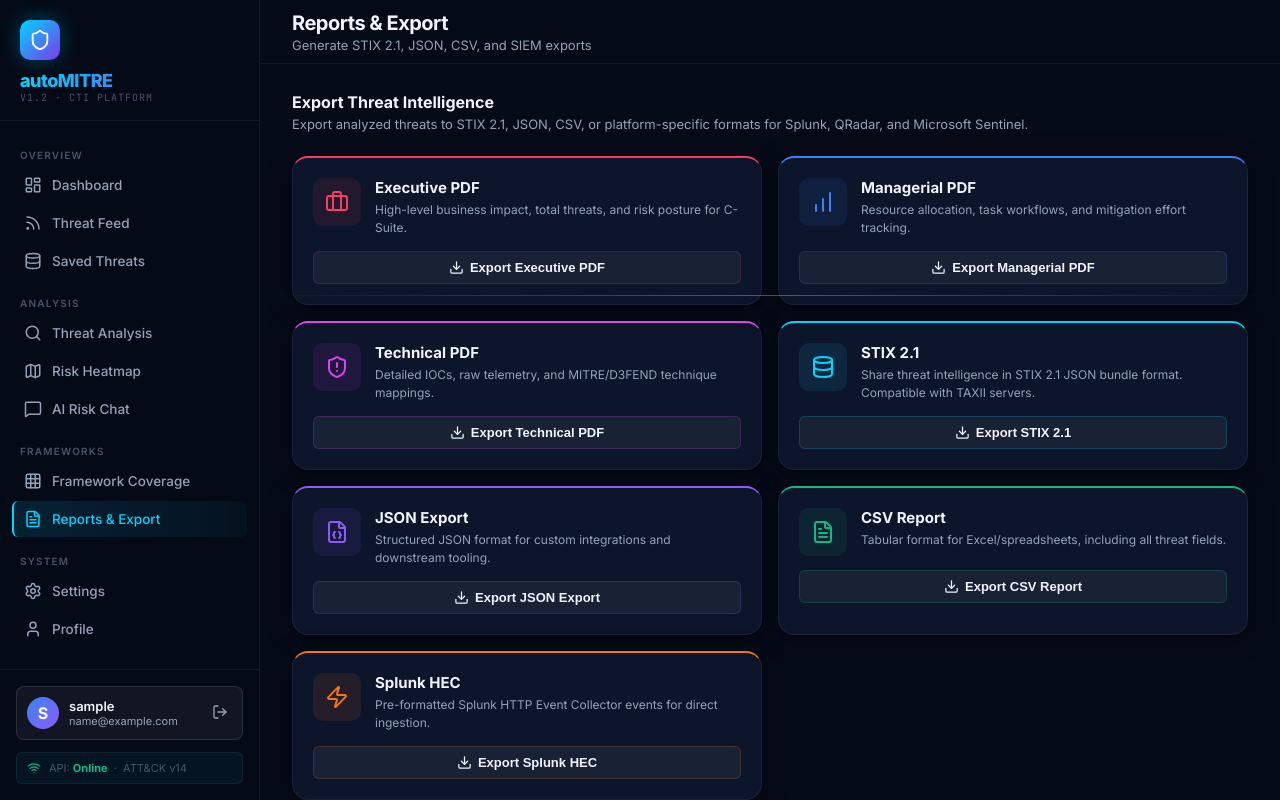
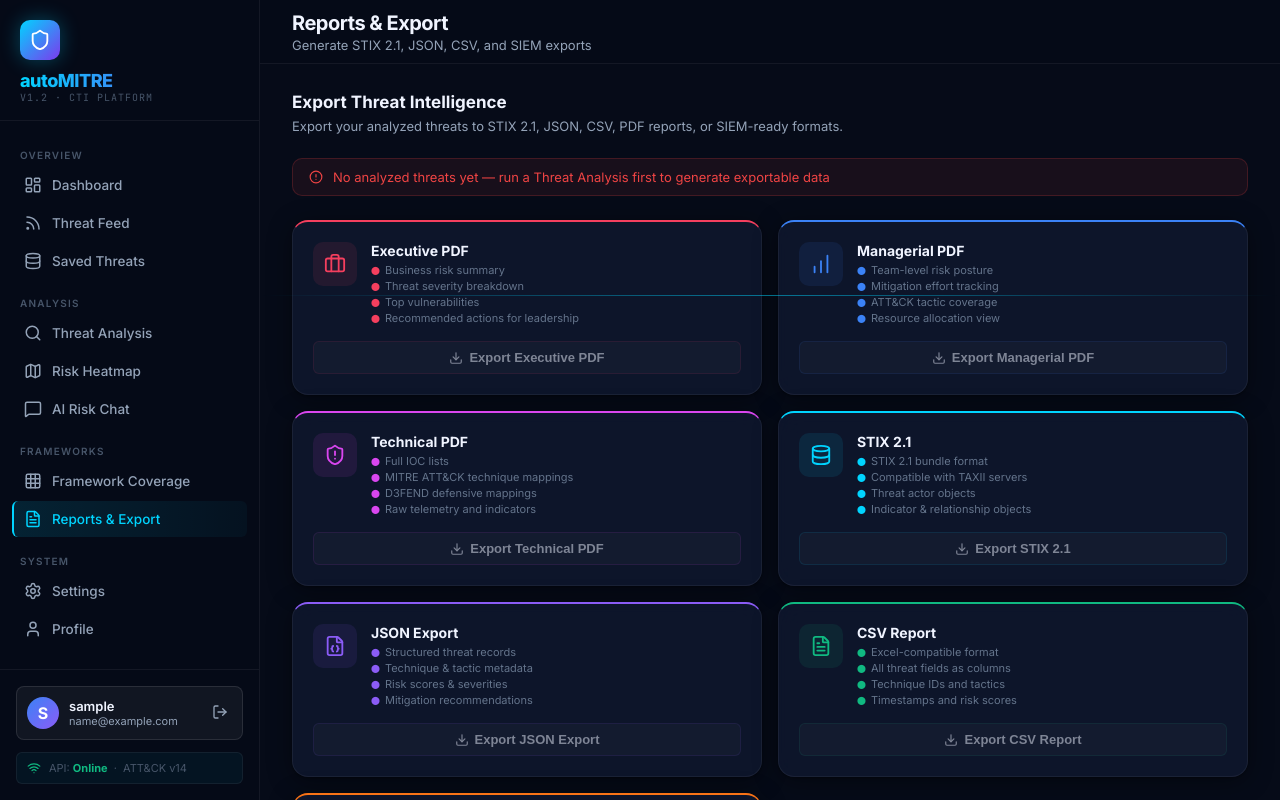
Before and after one commit to moustafa-elshenawy/autoMITRE1.2, a React (Vite) app in the folder frontend/: page /reports in a window 1280 px wide. Built offline with nearby package versions, Linux system fonts and the light colour scheme; no server answers; sample sign-in values are in the browser's storage.

Commit message:
fix: Reports page — real threat IDs, proper download handling, content descriptions

```diff
--- a/frontend/src/pages/Reports.jsx
+++ b/frontend/src/pages/Reports.jsx
@@ -1,80 +1,219 @@
-import { useState } from 'react'
-import { Download, FileJson, FileText, Database, Zap, CheckCircle, Briefcase, ShieldAlert, BarChart } from 'lucide-react'
+import { useState, useEffect } from 'react'
+import { Download, FileJson, FileText, Database, Zap, CheckCircle, Briefcase, ShieldAlert, BarChart, AlertCircle, Info, Loader } from 'lucide-react'
 import axios from 'axios'
 
 const API = 'http://localhost:8000'
 
 const EXPORT_FORMATS = [
-    { id: 'executive', isPdf: true, icon: <Briefcase size={24} />, name: 'Executive PDF', desc: 'High-level business impact, total threats, and risk posture for C-Suite.', color: '#f43f5e', endpoint: '/api/export/pdf' },
-    { id: 'managerial', isPdf: true, icon: <BarChart size={24} />, name: 'Managerial PDF', desc: 'Resource allocation, task workflows, and mitigation effort tracking.', color: '#3b82f6', endpoint: '/api/export/pdf' },
-    { id: 'technical', isPdf: true, icon: <ShieldAlert size={24} />, name: 'Technical PDF', desc: 'Detailed IOCs, raw telemetry, and MITRE/D3FEND technique mappings.', color: '#d946ef', endpoint: '/api/export/pdf' },
-    { id: 'stix', icon: <Database size={24} />, name: 'STIX 2.1', desc: 'Share threat intelligence in STIX 2.1 JSON bundle format. Compatible with TAXII servers.', color: '#00d4ff', endpoint: '/api/export/stix' },
-    { id: 'json', icon: <FileJson size={24} />, name: 'JSON Export', desc: 'Structured JSON format for custom integrations and downstream tooling.', color: '#8b5cf6', endpoint: '/api/export/json' },
-    { id: 'csv', icon: <FileText size={24} />, name: 'CSV Report', desc: 'Tabular format for Excel/spreadsheets, including all threat fields.', color: '#10b981', endpoint: '/api/export/csv' },
-    { id: 'splunk', icon: <Zap size={24} />, name: 'Splunk HEC', desc: 'Pre-formatted Splunk HTTP Event Collector events for direct ingestion.', color: '#f97316', endpoint: '/api/export/splunk' },
+    {
+        id: 'executive', isPdf: true,
+        icon: <Briefcase size={22} />,
+        name: 'Executive PDF',
+        color: '#f43f5e',
+        endpoint: '/api/export/pdf',
+        contains: ['Business risk summary', 'Threat severity breakdown', 'Top vulnerabilities', 'Recommended actions for leadership'],
+    },
+    {
+        id: 'managerial', isPdf: true,
+        icon: <BarChart size={22} />,
+        name: 'Managerial PDF',
+        color: '#3b82f6',
+        endpoint: '/api/export/pdf',
+        contains: ['Team-level risk posture', 'Mitigation effort tracking', 'ATT&CK tactic coverage', 'Resource allocation view'],
+    },
+    {
+        id: 'technical', isPdf: true,
+        icon: <ShieldAlert size={22} />,
+        name: 'Technical PDF',
+        color: '#d946ef',
+        endpoint: '/api/export/pdf',
+        contains: ['Full IOC lists', 'MITRE ATT&CK technique mappings', 'D3FEND defensive mappings', 'Raw telemetry and indicators'],
+    },
+    {
+        id: 'stix',
+        icon: <Database size={22} />,
+        name: 'STIX 2.1',
+        color: '#00d4ff',
+        endpoint: '/api/export/stix',
+        contains: ['STIX 2.1 bundle format', 'Compatible with TAXII servers', 'Threat actor objects', 'Indicator & relationship objects'],
+    },
+    {
+        id: 'json',
+        icon: <FileJson size={22} />,
+        name: 'JSON Export',
+        color: '#8b5cf6',
+        endpoint: '/api/export/json',
+        contains: ['Structured threat records', 'Technique & tactic metadata', 'Risk scores & severities', 'Mitigation recommendations'],
+    },
+    {
+        id: 'csv',
+        icon: <FileText size={22} />,
+        name: 'CSV Report',
+        color: '#10b981',
+        endpoint: '/api/export/csv',
+        contains: ['Excel-compatible format', 'All threat fields as columns', 'Technique IDs and tactics', 'Timestamps and risk scores'],
+    },
+    {
+        id: 'splunk',
+        icon: <Zap size={22} />,
+        name: 'Splunk HEC',
+        color: '#f97316',
+        endpoint: '/api/export/splunk',
+        contains: ['Pre-formatted Splunk events', 'HTTP Event Collector ready', 'Indexed threat data', 'Direct SIEM ingestion'],
+    },
 ]
+
+function authHeader() {
+    const t = localStorage.getItem('token')
+    return t ? { Authorization: `Bearer ${t}` } : {}
+}
 
 export default function Reports() {
     const [exporting, setExporting] = useState({})
     const [exported, setExported] = useState({})
+    const [exportError, setExportError] = useState({})
+    const [threats, setThreats] = useState([])
+    const [loadingThreats, setLoadingThreats] = useState(true)
+
+    // Fetch user's analyzed threats to get real IDs
+    useEffect(() => {
+        axios.get(`${API}/api/users/history`, { headers: authHeader() })
+            .then(r => {
+                const items = r.data?.items || r.data?.history || r.data || []
+                setThreats(Array.isArray(items) ? items : [])
+            })
+            .catch(() => setThreats([]))
+            .finally(() => setLoadingThreats(false))
+    }, [])
+
+    const threatIds = threats.map(t => t.id || t.threat_id).filter(Boolean)
+    const hasThreats = threatIds.length > 0
 
     const handleExport = async (fmt) => {
+        if (!hasThreats) return
+
         setExporting(p => ({ ...p, [fmt.id]: true }))
+        setExportError(p => ({ ...p, [fmt.id]: null }))
+
         try {
-            const token = localStorage.getItem('token')
-            const headers = token ? { Authorization: `Bearer ${token}` } : {}
-            // The original code used fmt.endpoint directly, which is fine.
-            // The provided snippet introduced a new path logic, but it seems to be a simplification
-            // or a different context. Sticking to the original fmt.endpoint for consistency
-            // with the EXPORT_FORMATS definition.
-            const path = fmt.endpoint
-            const payload = { threat_ids: ['demo-threat-001'], format: fmt.id } // Using 'demo-threat-001' as in original code
+            const payload = { threat_ids: threatIds, format: fmt.id }
+            const isBinary = fmt.isPdf || fmt.id === 'csv'
 
-            const r = await axios.post(`${API}${path}`, payload, { responseType: 'blob', headers })
-            const blob = r.data // The responseType: 'blob' means r.data is already a Blob
-            const url = URL.createObjectURL(blob)
-            const a = document.createElement('a')
-            a.href = url
-            // Determine file extension based on format ID
-            const ext = fmt.isPdf ? 'pdf' : (fmt.id === 'csv' ? 'csv' : 'json')
-            a.download = `autoMITRE_${fmt.id}_export.${ext}`
-            a.click()
-            URL.revokeObjectURL(url)
+            const r = await axios.post(`${API}${fmt.endpoint}`, payload, {
+                headers: authHeader(),
+                responseType: isBinary ? 'blob' : 'json',
+            })
+
+            if (isBinary) {
+                // PDF / CSV — trigger browser download
+                const blob = new Blob([r.data], {
+                    type: fmt.isPdf ? 'application/pdf' : 'text/csv',
+                })
+                const url = URL.createObjectURL(blob)
+                const a = document.createElement('a')
+                a.href = url
+                a.download = `autoMITRE_${fmt.id}_report.${fmt.isPdf ? 'pdf' : 'csv'}`
+                document.body.appendChild(a)
+                a.click()
+                document.body.removeChild(a)
+                URL.revokeObjectURL(url)
+            } else {
+                // JSON / STIX / Splunk — stringify and download as .json
+                const text = JSON.stringify(r.data, null, 2)
+                const blob = new Blob([text], { type: 'application/json' })
+                const url = URL.createObjectURL(blob)
+                const a = document.createElement('a')
+                a.href = url
+                a.download = `autoMITRE_${fmt.id}_export.json`
+                document.body.appendChild(a)
+                a.click()
+                document.body.removeChild(a)
+                URL.revokeObjectURL(url)
+            }
+
             setExported(p => ({ ...p, [fmt.id]: true }))
             setTimeout(() => setExported(p => ({ ...p, [fmt.id]: false })), 3000)
-        } catch {
-            alert('Backend unavailable. Start the API server first.')
+        } catch (err) {
+            const msg = err.response?.data?.detail || err.message || 'Export failed'
+            setExportError(p => ({ ...p, [fmt.id]: msg }))
         }
         setExporting(p => ({ ...p, [fmt.id]: false }))
     }
 
     return (
         <div>
+            {/* Header */}
             <div style={{ marginBottom: 24 }}>
-                <h2 style={{ fontSize: 16, fontWeight: 700, marginBottom: 4 }}>Export Threat Intelligence</h2>
-                <p style={{ fontSize: 13, color: '#94a3b8' }}>Export analyzed threats to STIX 2.1, JSON, CSV, or platform-specific formats for Splunk, QRadar, and Microsoft Sentinel.</p>
+                <h2 style={{ fontSize: 17, fontWeight: 700, marginBottom: 6 }}>Export Threat Intelligence</h2>
+                <p style={{ fontSize: 13, color: '#94a3b8' }}>
+                    Export your analyzed threats to STIX 2.1, JSON, CSV, PDF reports, or SIEM-ready formats.
+                </p>
             </div>
 
+            {/* Threat count banner */}
+            <div style={{
+                display: 'flex', alignItems: 'center', gap: 10, padding: '10px 16px',
+                borderRadius: 10, marginBottom: 24,
+                background: hasThreats ? 'rgba(16,185,129,0.08)' : 'rgba(239,68,68,0.08)',
+                border: `1px solid ${hasThreats ? 'rgba(16,185,129,0.2)' : 'rgba(239,68,68,0.2)'}`,
+                color: hasThreats ? '#10b981' : '#ef4444', fontSize: 13,
+            }}>
+                {loadingThreats
+                    ? <><Loader size={14} className="spinning" /> Loading your threats...</>
+                    : hasThreats
+                        ? <><CheckCircle size={14} /> {threatIds.length} analyzed threat{threatIds.length > 1 ? 's' : ''} ready to export</>
+                        : <><AlertCircle size={14} /> No analyzed threats yet — run a Threat Analysis first to generate exportable data</>
+                }
+            </div>
+
+            {/* Export Cards */}
             <div className="grid-2" style={{ marginBottom: 28 }}>
                 {EXPORT_FORMATS.map(fmt => (
                     <div key={fmt.id} className="card" style={{ borderTop: `2px solid ${fmt.color}` }}>
-                        <div style={{ display: 'flex', align: 'flex-start', gap: 14, marginBottom: 14 }}>
-                            <div style={{ width: 48, height: 48, borderRadius: 10, background: `${fmt.color}18`, display: 'flex', alignItems: 'center', justifyContent: 'center', flexShrink: 0, color: fmt.color }}>
+                        {/* Card header */}
+                        <div style={{ display: 'flex', alignItems: 'flex-start', gap: 14, marginBottom: 14 }}>
+                            <div style={{
+                                width: 44, height: 44, borderRadius: 10,
+                                background: `${fmt.color}18`,
+                                display: 'flex', alignItems: 'center', justifyContent: 'center',
+                                flexShrink: 0, color: fmt.color,
+                            }}>
                                 {fmt.icon}
                             </div>
                             <div>
-                                <h3 style={{ fontSize: 15, fontWeight: 700, color: '#f0f4ff', marginBottom: 4 }}>{fmt.name}</h3>
-                                <p style={{ fontSize: 12, color: '#94a3b8', lineHeight: 1.5 }}>{fmt.desc}</p>
+                                <h3 style={{ fontSize: 14, fontWeight: 700, color: '#f0f4ff', marginBottom: 4 }}>
+                                    {fmt.name}
+                                </h3>
+                                {/* What's included */}
+                                <ul style={{ margin: 0, padding: 0, listStyle: 'none' }}>
+                                    {fmt.contains.map((item, i) => (
+                                        <li key={i} style={{ display: 'flex', alignItems: 'center', gap: 5, fontSize: 11, color: '#64748b', marginBottom: 2 }}>
+                                            <span style={{ color: fmt.color, fontSize: 8 }}>⬤</span> {item}
+                                        </li>
+                                    ))}
+                                </ul>
                             </div>
                         </div>
+
+                        {/* Error */}
+                        {exportError[fmt.id] && (
+                            <div style={{ display: 'flex', alignItems: 'center', gap: 6, fontSize: 11, color: '#ef4444', marginBottom: 8, padding: '6px 10px', background: 'rgba(239,68,68,0.06)', borderRadius: 6 }}>
+                                <AlertCircle size={11} /> {exportError[fmt.id]}
+                            </div>
+                        )}
+
                         <button
                             className="btn btn-secondary"
-                            style={{ width: '100%', justifyContent: 'center', border: `1px solid ${fmt.color}33` }}
+                            style={{ width: '100%', justifyContent: 'center', border: `1px solid ${fmt.color}33`, opacity: (!hasThreats || loadingThreats) ? 0.5 : 1 }}
                             onClick={() => handleExport(fmt)}
-                            disabled={exporting[fmt.id]}
+                            disabled={exporting[fmt.id] || !hasThreats || loadingThreats}
                         >
-                            {exported[fmt.id] ? <CheckCircle size={15} color="#10b981" /> : exporting[fmt.id] ? <div className="spinner" /> : <Download size={15} />}
-                            {exported[fmt.id] ? 'Downloaded!' : exporting[fmt.id] ? 'Exporting...' : `Export ${fmt.name}`}
+                            {exported[fmt.id]
+                                ? <><CheckCircle size={14} color="#10b981" /> Downloaded!</>
+                                : exporting[fmt.id]
+                                    ? <><Loader size={14} className="spinning" /> Exporting...</>
+                                    : <><Download size={14} /> Export {fmt.name}</>
+                            }
                         </button>
                     </div>
                 ))}
@@ -83,15 +222,15 @@
             {/* SIEM Integration Guide */}
             <div className="card">
                 <div className="card-header">
-                    <div className="card-title"><Zap size={16} color="#00d4ff" /> SIEM Platform Integration</div>
+                    <div className="card-title"><Zap size={15} color="#00d4ff" /> SIEM Platform Integration Guide</div>
                 </div>
                 <div className="grid-3">
                     {[
-                        { name: 'Splunk', steps: ['Download Splunk HEC export', 'Configure HEC token in Settings', 'Import events via HEC endpoint', 'Create ATT&CK dashboards'], color: '#f97316' },
-                        { name: 'Microsoft Sentinel', steps: ['Export STIX 2.1 bundle', 'Use Logic Apps connector', 'Map IoCs to Sentinel schema', 'Enable ATT&CK analytics rules'], color: '#00d4ff' },
-                        { name: 'IBM QRadar', steps: ['Export JSON format', 'Use QRadar REST API', 'Map to QRadar event categories', 'Configure offense rules'], color: '#7c3aed' },
+                        { name: 'Splunk', steps: ['Export Splunk HEC format above', 'Configure HEC token in Splunk', 'POST events to /services/collector', 'Build ATT&CK dashboards'], color: '#f97316' },
+                        { name: 'Microsoft Sentinel', steps: ['Export STIX 2.1 bundle', 'Use Logic Apps TAXII connector', 'Map IoCs to Sentinel watchlists', 'Enable ATT&CK analytics rules'], color: '#00d4ff' },
+                        { name: 'IBM QRadar', steps: ['Export JSON format', 'Use QRadar REST API /api/data_exports', 'Map fields to QRadar categories', 'Configure offense detection rules'], color: '#7c3aed' },
                     ].map(siem => (
-                        <div key={siem.name} style={{ padding: '14px', background: 'rgba(255,255,255,0.02)', border: `1px solid ${siem.color}22`, borderRadius: 8 }}>
+                        <div key={siem.name} style={{ padding: 14, background: 'rgba(255,255,255,0.02)', border: `1px solid ${siem.color}22`, borderRadius: 8 }}>
                             <h4 style={{ fontSize: 13, fontWeight: 700, color: siem.color, marginBottom: 10 }}>{siem.name}</h4>
                             <ol style={{ paddingLeft: 16, listStyleType: 'decimal' }}>
                                 {siem.steps.map((s, i) => (
@@ -102,6 +241,14 @@
                     ))}
                 </div>
             </div>
+
+            {/* What's in each report info box */}
+            <div style={{ marginTop: 20, padding: '14px 18px', borderRadius: 10, background: 'rgba(0,212,255,0.04)', border: '1px solid rgba(0,212,255,0.12)', display: 'flex', gap: 10 }}>
+                <Info size={15} color="#00d4ff" style={{ flexShrink: 0, marginTop: 2 }} />
+                <p style={{ fontSize: 12, color: '#64748b', margin: 0, lineHeight: 1.6 }}>
+                    <strong style={{ color: '#94a3b8' }}>Reports are built from your analyzed threats.</strong> To get more data in your exports, run Threat Analysis on more inputs (text, CVEs, PCAPs) — each analysis adds a record to your export pool. The <strong style={{ color: '#d946ef' }}>Technical PDF</strong> includes the most detail; the <strong style={{ color: '#f43f5e' }}>Executive PDF</strong> is best for sharing with leadership.
+                </p>
+            </div>
         </div>
     )
 }
```
Also changed, not shown: 1 other file (tests, documents, lock files or other folders).
